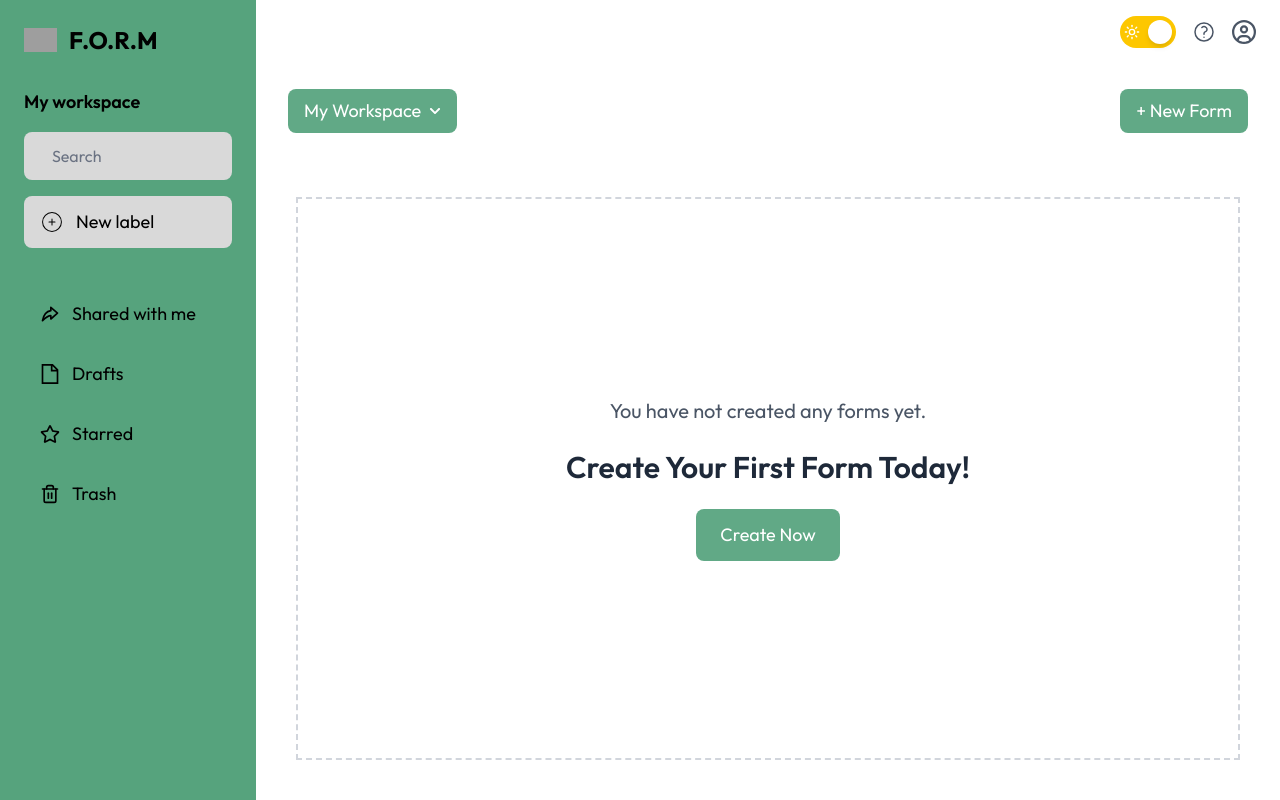
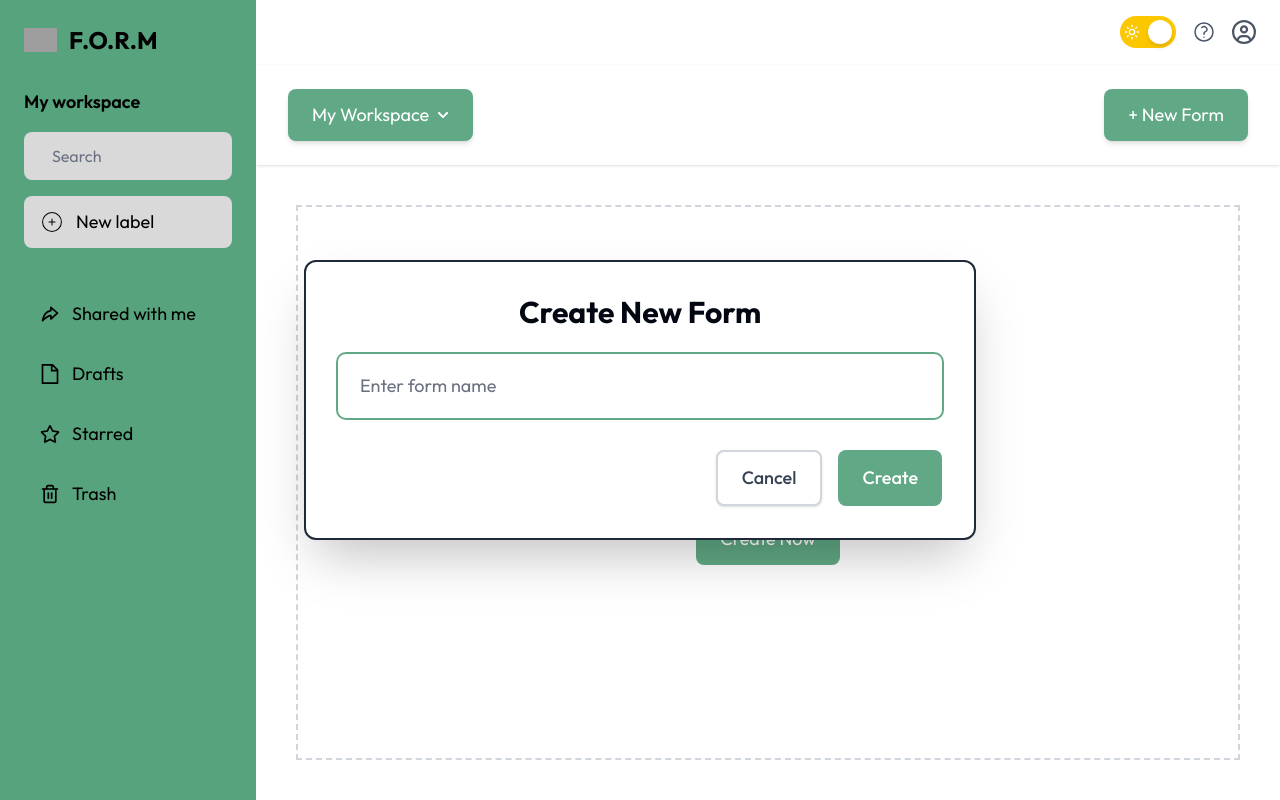
Before and after one commit to Chitransh2309/FORM-2025-ChitranshSaxena, a Next.js app: page /dashboard in a window 1280 px wide. Both pictures are taken after a click on the button "+ New Form". Built offline with nearby package versions, Linux system fonts and the light colour scheme; no server answers; the database is empty; grey boxes are pictures that could not be loaded.

Commit message:
Co-authored-by: Mahendra Sajjan Choudhary <mahendra785@users.noreply.github.com> Co-authored-by: IshhanKheria <IshhanKheria@users.noreply.github.com>

```diff
--- a/src/app/action/createnewform.ts
+++ b/src/app/action/createnewform.ts
@@ -1,10 +1,43 @@
 "use server";
 
+import { connectToDB, disconnectFromDB } from "@/lib/mongodb";
+import { auth } from "../../../auth";
 import { v4 as uuidv4 } from "uuid";
-import { createFormIfNotExists } from "./forms";
+import { Form } from "@/lib/interface";
 
-export async function createNewForm(): Promise<string | null> {
-  const form_ID = uuidv4();
-  const res = await createFormIfNotExists(form_ID);
-  return res.success ? form_ID : null;
+export async function createNewForm(name: string) {
+  try {
+    const { db, dbClient } = await connectToDB();
+    const session = await auth();
+
+    let userID = "anonymous";
+
+    if (session?.user?.email) {
+      const userDoc = await db
+        .collection("user")
+        .findOne({ email: session.user.email });
+      if (userDoc && userDoc.user_ID) {
+        userID = userDoc.user_ID;
+      }
+    }
+
+    const form_ID = uuidv4();
+
+    const newForm: Form = {
+      form_ID,
+      title: name || "Untitled Form",
+      description: "",
+      createdAt: new Date(),
+      createdBy: userID,
+      version: 1.0,
+      sections: [],
+    };
+
+    await db.collection("forms").insertOne(newForm);
+    await disconnectFromDB(dbClient);
+    return form_ID;
+  } catch (err) {
+    console.error("❌ Error creating form:", err);
+    return null;
+  }
 }
--- a/src/app/action/forms.ts
+++ b/src/app/action/forms.ts
@@ -1,34 +1,34 @@
-"use server";
+'use server';
 
-import { connectToDB, disconnectFromDB } from "@/lib/mongodb";
-import { auth } from "../../../auth";
-import { Form } from "@/lib/interface";
+import { connectToDB, disconnectFromDB } from '@/lib/mongodb';
+import { auth } from '../../../auth';
+import { Form } from '@/lib/interface';
 
 // Ensures a form exists by form_ID
-export async function createFormIfNotExists(form_ID: string) {
+export async function createFormIfNotExists(form_ID: string, name?: string) {
   try {
     const { db, dbClient } = await connectToDB();
     const session = await auth();
 
-    let userID = "anonymous";
+    let userID = 'anonymous';
 
     if (session?.user?.email) {
       const userDoc = await db
-        .collection("user")
+        .collection('user')
         .findOne({ email: session.user.email });
       if (userDoc && userDoc.user_ID) {
         userID = userDoc.user_ID;
       }
     }
 
-    const collection = db.collection("forms");
+    const collection = db.collection('forms');
 
     const existing = await collection.findOne({ form_ID });
     if (!existing) {
       const newForm: Form = {
         form_ID,
-        title: "Untitled Form",
-        description: "",
+        title: name || 'Untitled Form',
+        description: '',
         createdAt: new Date(),
         createdBy: userID,
         version: 1.0,
@@ -41,10 +41,10 @@ export async function createFormIfNotExists(form_ID: string) {
     await disconnectFromDB(dbClient);
     return { success: true };
   } catch (err) {
-    console.error("❌ Create Form Error:", err);
+    console.error('❌ Create Form Error:', err);
     return {
       success: false,
-      error: err instanceof Error ? err.message : "Unknown error",
+      error: err instanceof Error ? err.message : 'Unknown error',
     };
   }
 }
@@ -58,12 +58,12 @@ export async function getFormsForUser() {
     if (!session?.user?.email) return [];
 
     const userDoc = await db
-      .collection("user")
+      .collection('user')
       .findOne({ email: session.user.email });
-    const userID = userDoc?.user_ID || "anonymous";
+    const userID = userDoc?.user_ID || 'anonymous';
 
     const forms = await db
-      .collection("forms")
+      .collection('forms')
       .find({ createdBy: userID })
       .toArray();
 
@@ -81,7 +81,7 @@ export async function getFormsForUser() {
 
     return plainForms;
   } catch (error) {
-    console.error("❌ Fetch user forms failed:", error);
+    console.error('❌ Fetch user forms failed:', error);
     return [];
   }
 }
--- a/src/components/New_user_page/Formsorter.tsx
+++ b/src/components/New_user_page/Formsorter.tsx
@@ -1,37 +1,75 @@
 'use client';
 
-import { FaChevronDown } from "react-icons/fa";
-import { useRouter } from "next/navigation";
-import { createNewForm } from "@/app/action/createnewform";
+import { useState } from 'react';
+import { FaChevronDown } from 'react-icons/fa';
+import { useRouter } from 'next/navigation';
+import { createNewForm } from '@/app/action/createnewform';
 
 function Formsorter() {
   const router = useRouter();
+  const [showDialog, setShowDialog] = useState(false);
+  const [formName, setFormName] = useState('');
 
-  const handleNewForm = async () => {
-    const res = await createNewForm();
-    if(res) {
+  const handleCreate = async () => {
+    if (!formName.trim()) return alert('Please enter a form name');
+    const res = await createNewForm(formName);
+    if (res) {
       router.push(`/form/${res}`);
+    } else {
+      alert('Failed to create a new form. Try again.');
     }
-    else {
-      alert("Failed to create a new form. Please try again.");
-    }
-    console.log("New form created with ID:", res);
   };
 
   return (
-    <div className="bg-[#FFFFFF] px-8 py-6">
-      <div className="flex justify-between items-center">
-        <button className="flex gap-2 items-center bg-[#61A986] text-lg px-4 py-2 text-white rounded-lg cursor-pointer hover:bg-[#4d8a6b] transition-colors">
+    <div className="bg-[#FFFFFF] px-8 py-6 shadow-sm">
+      <div className="flex justify-between items-start relative">
+        <button className="flex gap-2 items-center bg-[#61A986] text-lg px-6 py-3 text-white rounded-lg cursor-pointer hover:bg-[#4d8a6b] transition-all duration-300 hover:scale-[1.02] shadow-md hover:shadow-lg">
           My Workspace
-          <FaChevronDown size={12} />
+          <FaChevronDown
+            size={12}
+            className="transition-transform duration-200 group-hover:rotate-180"
+          />
         </button>
 
-        <button
-          className="bg-[#61A986] px-4 py-2 text-white text-lg rounded-lg cursor-pointer hover:bg-[#4d8a6b] transition-colors"
-          onClick={handleNewForm}
-        >
-          + New Form
-        </button>
+        <div className="relative">
+          <button
+            className="bg-[#61A986] px-6 py-3 text-white text-lg rounded-lg cursor-pointer hover:bg-[#4d8a6b] transition-all duration-300 hover:scale-[1.02] shadow-md hover:shadow-lg"
+            onClick={() => setShowDialog(!showDialog)}
+          >
+            + New Form
+          </button>
+
+          {showDialog && (
+            <div className="fixed inset-0 z-50 flex items-center justify-center">
+              <div className="bg-white border-2 border-gray-800 rounded-xl shadow-2xl w-[42rem] max-w-full p-8 animate-pop-in">
+                <label className="text-gray-950 mb-6 font-bold text-3xl flex items-center justify-center">
+                  Create New Form
+                </label>
+                <input
+                  className="w-full px-5 py-4 border-2 border-gray-300 rounded-lg mb-8 text-black placeholder-gray-500 text-lg focus:outline-none focus:ring-2 focus:ring-[#61A986] focus:border-transparent transition-all"
+                  placeholder="Enter form name"
+                  value={formName}
+                  onChange={(e) => setFormName(e.target.value)}
+                  autoFocus
+                />
+                <div className="flex gap-4 justify-end">
+                  <button
+                    onClick={() => setShowDialog(false)}
+                    className="px-6 py-3 bg-white text-gray-700 rounded-lg hover:bg-red-200 text-lg font-medium transition-all duration-200 border-2 border-gray-300 hover:border-gray-400 shadow-sm hover:shadow-md"
+                  >
+                    Cancel
+                  </button>
+                  <button
+                    onClick={handleCreate}
+                    className="px-6 py-3 bg-[#61A986] text-white rounded-lg hover:bg-[#4d8a6b] text-lg font-medium transition-all duration-200 hover:shadow-md"
+                  >
+                    Create
+                  </button>
+                </div>
+              </div>
+            </div>
+          )}
+        </div>
       </div>
     </div>
   );
--- a/src/components/New_user_page/Workspace.tsx
+++ b/src/components/New_user_page/Workspace.tsx
@@ -1,13 +1,13 @@
-"use client";
+'use client';
 
-import { useEffect, useState } from "react";
-import Navbar from "./Navbar";
-import Formsorter from "./Formsorter";
-import Drafts from "./Drafts";
-import Published from "./Published";
-import Newuser from "./Newuser";
-import { getFormsForUser } from "@/app/action/forms";
-import { Form } from "@/lib/interface";
+import { useEffect, useState } from 'react';
+import Navbar from './Navbar';
+import Formsorter from './Formsorter';
+import Drafts from './Drafts';
+import Published from './Published';
+import Newuser from './Newuser';
+import { getFormsForUser } from '@/app/action/forms';
+import { Form } from '@/lib/interface';
 
 export default function Workspace() {
   const [forms, setForms] = useState<Form[]>([]);
@@ -26,8 +26,8 @@ export default function Workspace() {
   const drafts = forms.filter((f) => !f.isActive);
   const published = forms.filter((f) => f.isActive);
 
-  console.log("Drafts:", drafts);
-  console.log("Published:", published);
+  console.log('Drafts:', drafts);
+  console.log('Published:', published);
 
   return (
     <div className="h-screen flex flex-col overflow-hidden">
@@ -41,7 +41,7 @@ export default function Workspace() {
       ) : drafts.length === 0 && published.length === 0 ? (
         <Newuser />
       ) : (
-        <div className="flex flex-1 overflow-hidden">
+        <div className="flex flex-1 overflow-hidden h-full">
           <Drafts forms={drafts} />
           <Published forms={published} />
         </div>
```
